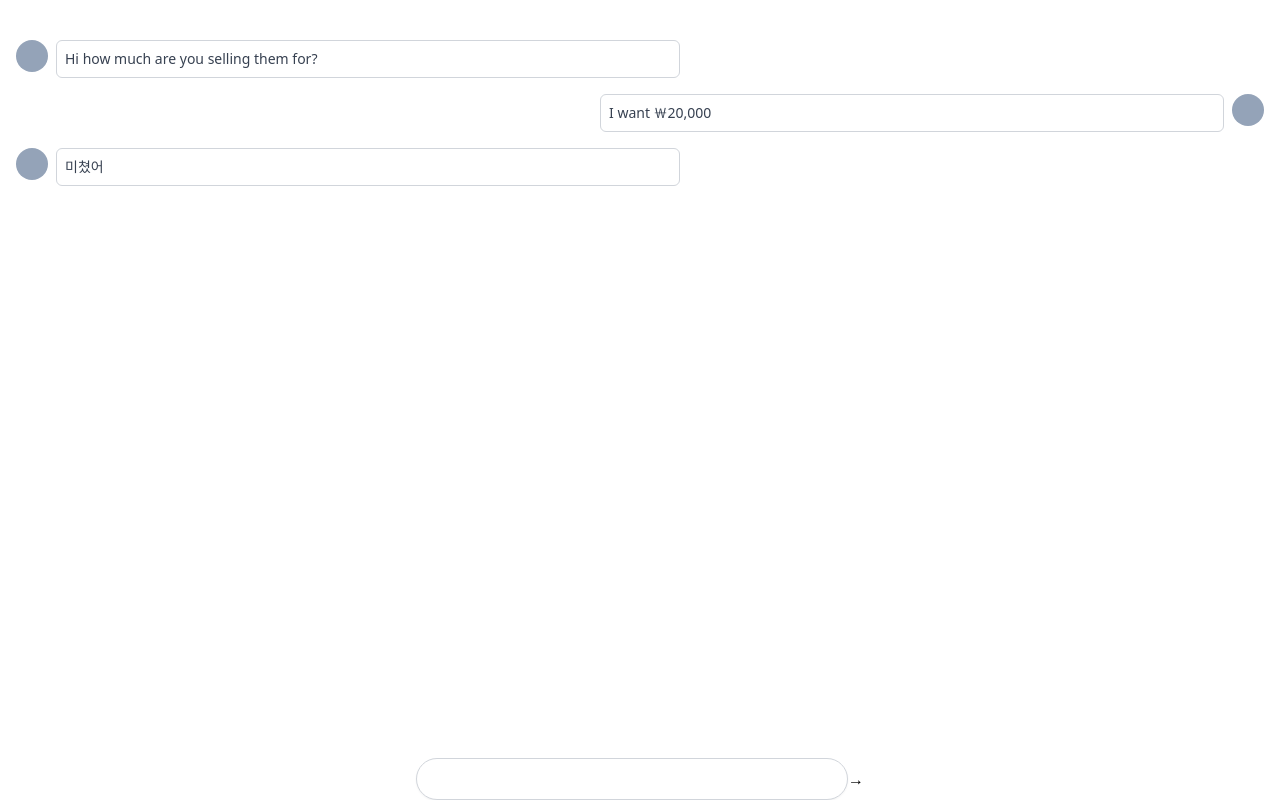
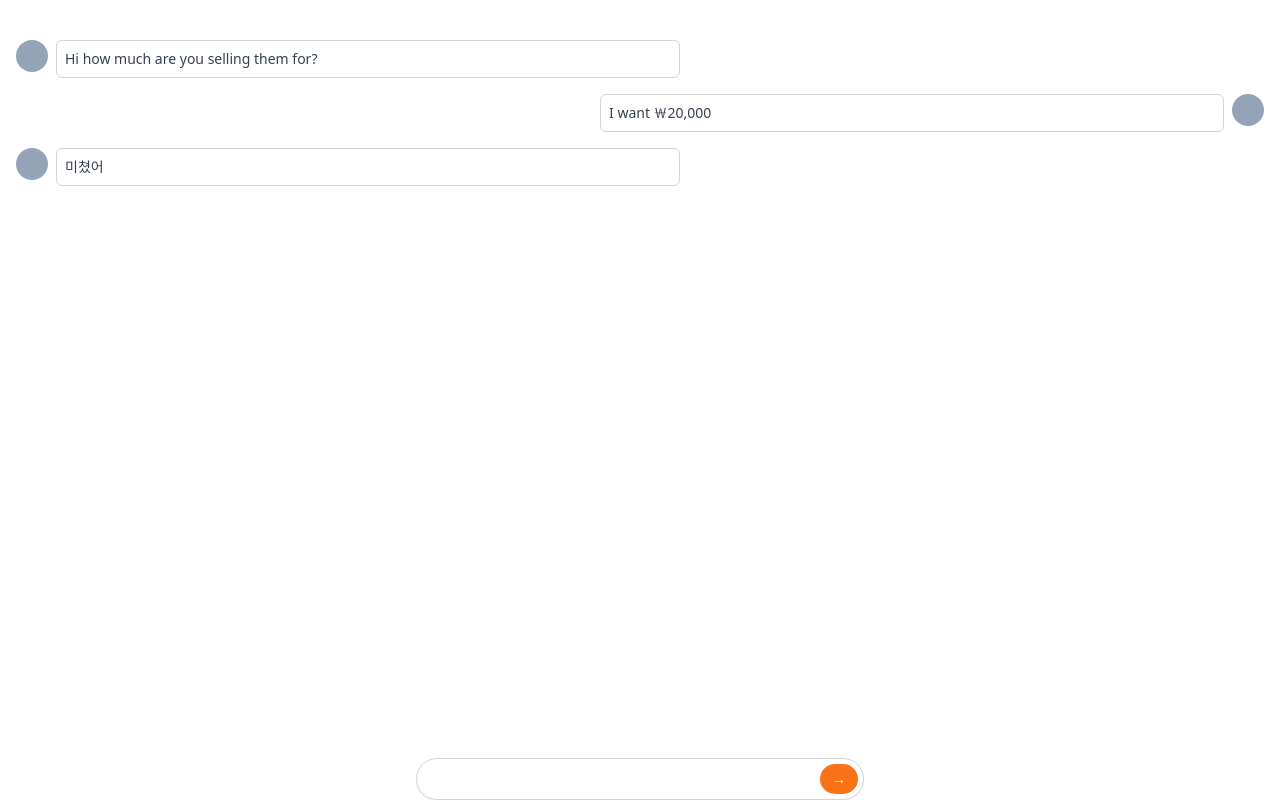
Before and after one commit to blkluv/next_carrot_market, a Next.js app: page /chats/1 in a window 1280 px wide. Built offline with nearby package versions, Linux system fonts and the light colour scheme.

Commit message:
대화 입력 part 전송 버튼 css 작성

```diff
--- a/src/pages/chats/[id].tsx
+++ b/src/pages/chats/[id].tsx
@@ -22,13 +22,15 @@ const ChatDetail: NextPage = () => {
         </div>
       </div>
       <div className="fixed inset-x-0 bottom-0 w-full max-w-md mx-auto">
-        <div className="flex items-center">
+        <div className="relative flex items-center">
           <input
             type="text"
             className="w-full pr-12 border-gray-300 rounded-full shadow-sm focus:ring-orange-500 focus:outline-none focus:border-orange-500"
           />
-          <div>
-            <span>&rarr;</span>
+          <div className="absolute inset-y-0 flex py-1.5 pr-1.5 right-0">
+            <span className="flex items-center px-3 text-sm text-white bg-orange-500 rounded-full">
+              &rarr;
+            </span>
           </div>
         </div>
       </div>
```
